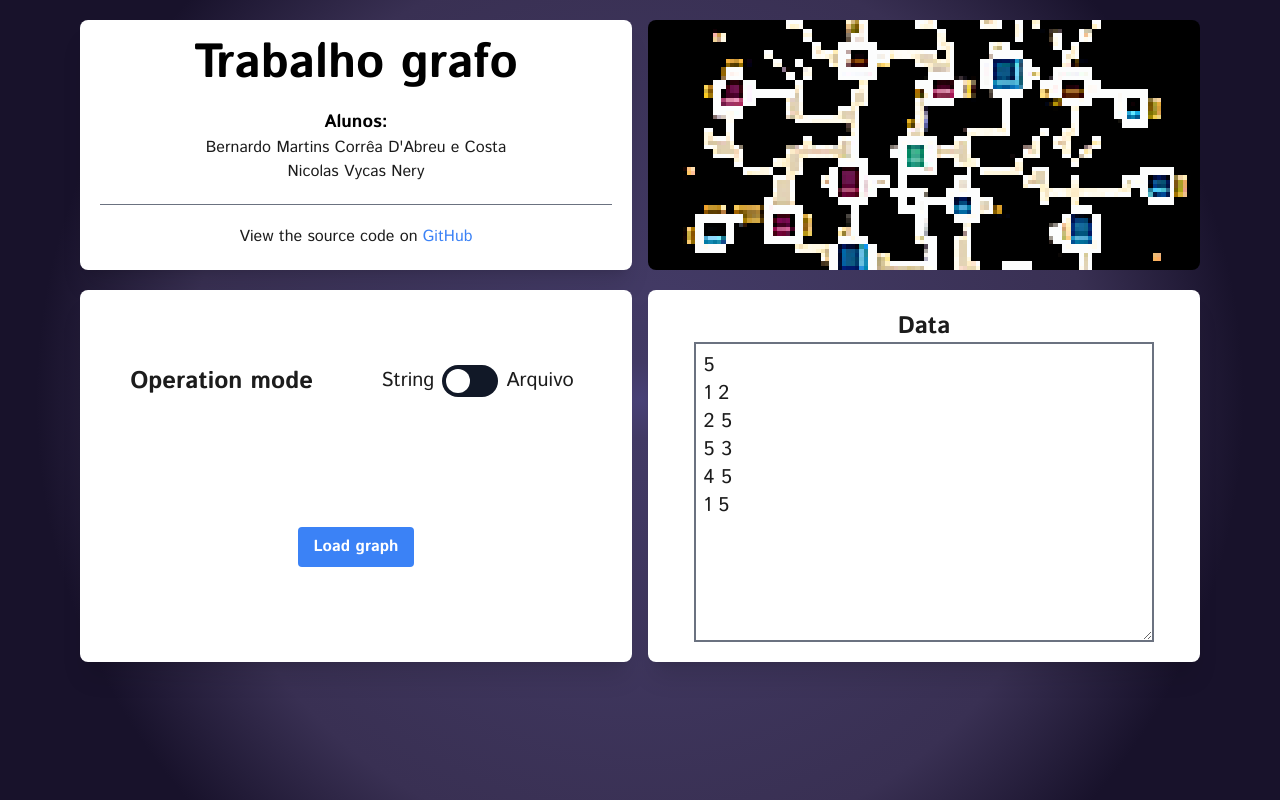
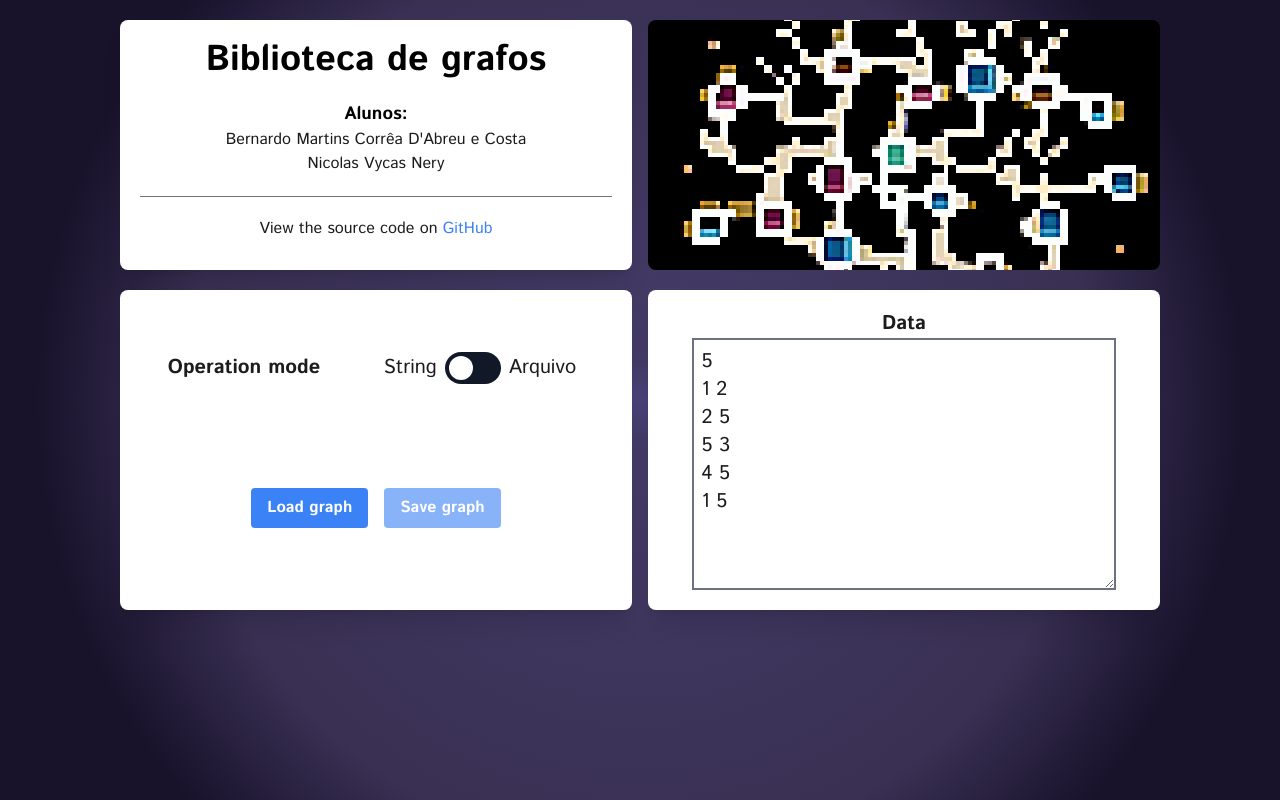
Before and after one commit to tomast1337/trabalho-grafos, a React (Vite) app: page / in a window 1280 px wide. Built offline with nearby package versions, Linux system fonts and the light colour scheme.

Commit message:
Various layout adjustments

```diff
--- a/src/App.tsx
+++ b/src/App.tsx
@@ -252,7 +252,7 @@ const App = () => {
           message === "" ? "hidden" : ""
         } fixed bottom-0 left-[25%] w-1/2 bg-red-600/80 outline outline-red-500 shadow-xl rounded-lg p-3 mb-5 `}
       >
-        <p className="text-2xl text-center font-bold text-white">{message}</p>
+        <p className="text-lg text-center font-bold text-white">{message}</p>
 
         <button
           className="absolute top-0 right-0 p-2 text-lg text-white font-bold"
@@ -264,12 +264,12 @@ const App = () => {
         </button>
       </div>
 
-      <article className="w-full px-20 grid grid-cols-1">
+      <article className="w-full px-20 grid grid-cols-1 max-w-[1200px] mx-auto">
         <header>
           <section className="grid grid-cols-2 gap-4 w-full mb-5 my-5">
             <div className="flex flex-col items-center bg-white shadow-xl rounded-lg p-5">
-              <h1 className="text-5xl text-center font-bold text-black ">
-                Trabalho grafo
+              <h1 className="text-4xl text-center font-bold text-black ">
+                Biblioteca de grafos
               </h1>
               <h2 className="text-lg  font-bold text-black mt-5">Alunos:</h2>
               <p>Bernardo Martins Corrêa D'Abreu e Costa</p>
@@ -295,10 +295,10 @@ const App = () => {
         </header>
 
         {/* OPERATION MODE & INPUT DATA */}
-        <section className="grid grid-cols-2 gap-4 w-full mb-5">
-          <div className="flex flex-col items-center justify-around bg-white shadow-xl rounded-lg p-5">
+        <section className="grid grid-cols-2 gap-4 w-full mb-5 h-[20rem]">
+          <div className="flex flex-col items-center justify-around bg-white shadow-xl rounded-lg p-5 h-[20rem]">
             <div className="flex flex-row w-full justify-around items-center">
-              <h2 className="text-2xl text-center font-bold">Operation mode</h2>
+              <h2 className="text-xl text-center font-bold">Operation mode</h2>
 
               <div className="flex flex-row justify-center items-center">
                 {/* Check box slider */}
@@ -343,19 +343,18 @@ const App = () => {
                 Load graph
               </button>
               <button
-                className={`bg-blue-500 hover:bg-blue-700 text-white font-bold py-2 px-4 rounded ${
-                  isLoaded ? "" : "hidden"
-                }`}
+                className="bg-blue-500 hover:enabled:bg-blue-700 text-white font-bold py-2 px-4 rounded disabled:opacity-60"
+                disabled={!graph}
                 onClick={() => saveGraph("graph.txt")}
               >
                 Save graph
               </button>
             </div>
           </div>
-          <div className="flex flex-col items-center bg-white shadow-xl rounded-lg p-5 ">
+          <div className="flex flex-col items-center bg-white shadow-xl rounded-lg p-5 h-[20rem]">
             {mododeOperacao === "string" ? (
               <>
-                <h2 className="text-2xl text-center font-bold">Data</h2>
+                <h2 className="text-xl text-center font-bold">Data</h2>
                 <textarea
                   className="w-[90%] h-[300px] border-2 border-gray-500 p-2 focus:outline-none text-xl"
                   onChange={(e) => {
@@ -366,7 +365,7 @@ const App = () => {
               </>
             ) : (
               <>
-                <h2 className="text-2xl text-center font-bold">Arquivo</h2>
+                <h2 className="text-xl text-center font-bold">Arquivo</h2>
                 <div className="w-full h-[100px] flex justify-center items-center">
                   <input
                     type="file"
@@ -387,7 +386,7 @@ const App = () => {
             <canvas ref={canvasRef} className="" width="900px" height="500px" />
           </div>
           <div className="flex flex-col items-center bg-white shadow-xl rounded-lg p-5 mb-5">
-            <h1 className="text-2xl text-center font-bold">Search</h1>
+            <h1 className="text-xl text-center font-bold">Search</h1>
             <div className="flex flex-col items-center p-5 mb-5">
               <div className="grid grid-cols-1 gap-4 mb-5">
                 <label className="flex items-center cursor-pointer">
@@ -441,7 +440,7 @@ const App = () => {
                 <canvas ref={canvasDFSRef} width="400px" height="300px" />
               </div>
             </div>
-            <div className="flex flex-row w-full gap-8 items-center bg-white shadow-xl rounded-lg p-5 mb-5">
+            <div className="flex flex-row w-full gap-8 items-center p-3">
               <textarea
                 className="font-mono w-[90%] h-[300px] border-2 border-gray-500 p-2 focus:outline-none text-xl"
                 value={bfs}
@@ -464,7 +463,7 @@ const App = () => {
         >
           <div className="flex flex-col items-center bg-white shadow-xl rounded-lg p-5">
             <div className="flex flex-row w-full px-5 pb-2 justify-between items-center">
-              <h1 className="flex-grow text-2xl text-center font-bold">
+              <h1 className="flex-grow text-xl text-center font-bold">
                 Adjacency matrix
               </h1>
               <button
@@ -482,7 +481,7 @@ const App = () => {
           </div>
           <div className="flex flex-col items-center bg-white shadow-xl rounded-lg p-5">
             <div className="flex flex-row w-full px-5 pb-2 justify-between items-center">
-              <h1 className="text-2xl text-center font-bold">Adjacency list</h1>
+              <h1 className="text-xl text-center font-bold">Adjacency list</h1>
               <button
                 className="bg-blue-500 hover:bg-blue-700 text-white font-bold py-2 px-4 rounded"
                 onClick={runAdjacencyList}
@@ -498,7 +497,7 @@ const App = () => {
           </div>
           <div className="flex flex-col items-center bg-white shadow-xl rounded-lg p-5">
             <div className="flex flex-row w-full px-5 pb-2 justify-between items-center">
-              <h1 className="text-2xl text-center font-bold">
+              <h1 className="text-xl text-center font-bold">
                 Connected components
               </h1>
               <button
@@ -516,7 +515,7 @@ const App = () => {
           </div>
           <div className="flex flex-col items-center bg-white shadow-xl rounded-lg p-5 mb-5">
             <div className="flex flex-row w-full px-5 pb-2 justify-between items-center">
-              <h1 className="text-2xl text-center font-bold">Mean distance</h1>
+              <h1 className="text-xl text-center font-bold">Mean distance</h1>
               <button
                 className="bg-blue-500 hover:bg-blue-700 text-white font-bold py-2 px-4 rounded"
                 onClick={runMeanDistance}
@@ -532,7 +531,7 @@ const App = () => {
           </div>
           <div className="flex flex-col items-center bg-white shadow-xl rounded-lg p-5 mb-5">
             <div className="flex flex-row w-full px-5 pb-2 justify-between items-center">
-              <h1 className="text-2xl text-center font-bold">MST</h1>
+              <h1 className="text-xl text-center font-bold">MST</h1>
               <div className="flex gap-2">
                 <button
                   className="bg-blue-500 hover:bg-blue-700 text-white font-bold py-2 px-4 rounded"
@@ -556,7 +555,7 @@ const App = () => {
           </div>
           <div className="flex flex-col items-center bg-white shadow-xl rounded-lg p-5 mb-5">
             <div className="flex flex-row justify-between items-center gap-4 px-4 pb-2">
-              <h1 className="text-2xl text-center font-bold">Shortest path</h1>
+              <h1 className="text-xl text-center font-bold">Shortest path</h1>
               <div className="w-[100px]">
                 <input
                   placeholder="Source node"
```
